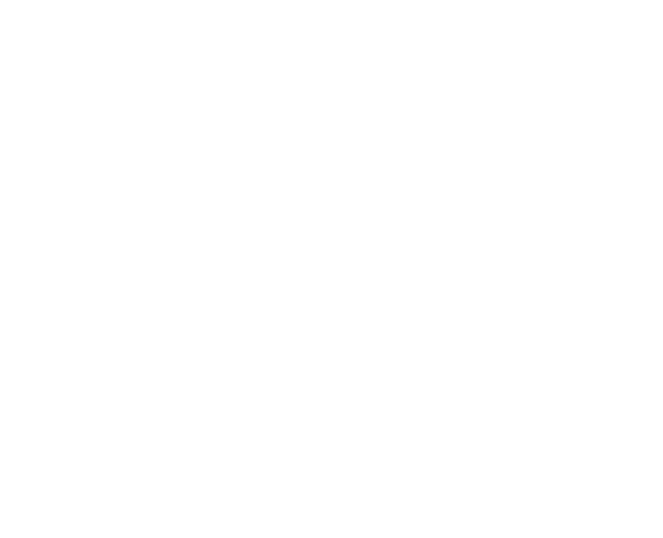
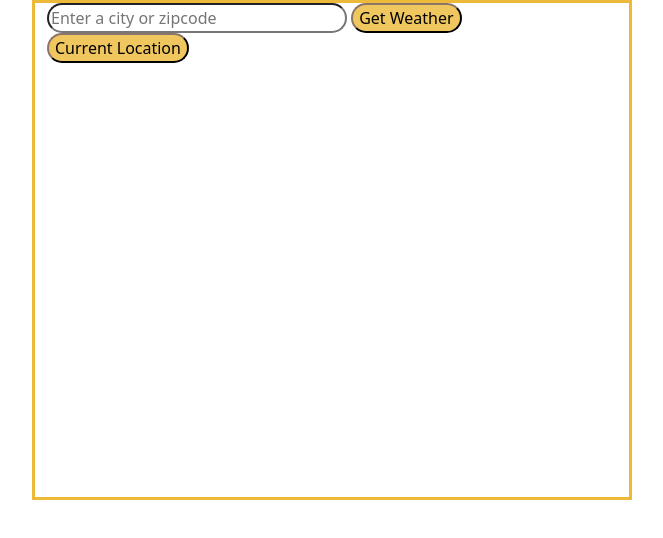
Before and after one commit to michellelanecode/FirstWeatherApp, a plain HTML site: page index.html in a window 1280 px wide. Shown: the whole page, without its empty margins (308-971 px from the left). Drawn offline with nearby package versions, Linux system fonts and the light colour scheme.

Commit message:
Button, Container, SearchBar
Created container, created form and current location weather button;

```diff
--- a/index.css
+++ b/index.css
@@ -0,0 +1,23 @@
+.container {
+border-style: solid;
+border-color: #ECB938;
+width: 600px;
+height: 500px;
+
+}
+
+.searchBar {
+    width: 300px;
+    border-radius: 25px;
+
+}
+.searchBarButton {
+    border-radius: 20px;
+    background-color: #F0C75E;
+    border-color: #372E29;
+}
+button {
+    border-radius: 25px;
+    border-color: #372E29;
+    background-color: #F0C75E;
+}
--- a/index.html
+++ b/index.html
@@ -16,7 +16,15 @@
     <title>Weather App</title>
 </head>
 <body>
-
+    <div class="container">
+        <div class="searching">
+    <form>
+        <input type="text" class="searchBar" placeholder="Enter a city or zipcode">
+        <input type="submit" class="searchBarButton" value="Get Weather" >
+    </form>
+    <button>Current Location</button>
+    </div>
+    </div>
 
 
     <script src="index.js"></script>
```
